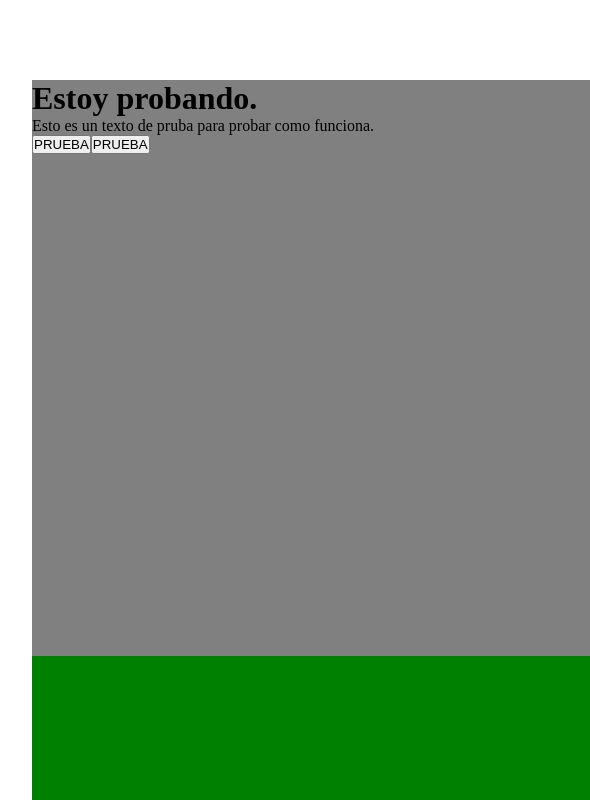
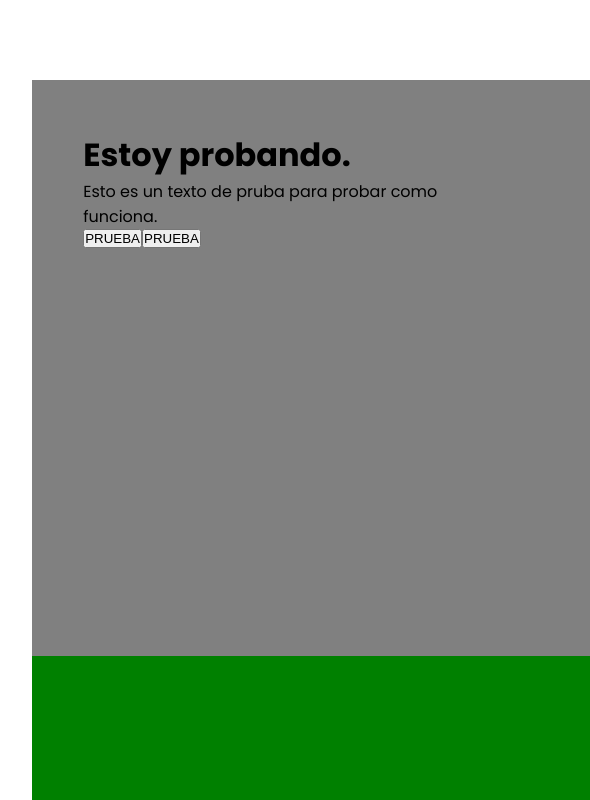
Before and after one commit to franconunez-git/scroll, a plain HTML site: page index.html in a window 1280 px wide. Shown: the top 800 px of the page, 96-686 px from the left. Drawn offline with Linux system fonts and the light colour scheme.

Commit message:
agregue font y margin al titulo

```diff
--- a/index.css
+++ b/index.css
@@ -1,8 +1,14 @@
+@import url("https://fonts.googleapis.com/css2?family=Poppins:wght@400;500;700&display=swap");
+
 * {
 	padding: 0;
 	margin: 0;
 	box-sizing: border-box;
   }
+
+body{
+	font-family: "Poppins", sans-serif;
+}
 
 #all{
 	width: 100%;
@@ -22,6 +28,7 @@
 }
 
 .left{
+	margin: 5% 0 0 5%;
 	width: 40%;
 	display: flex;
 	flex-direction: column;
```
